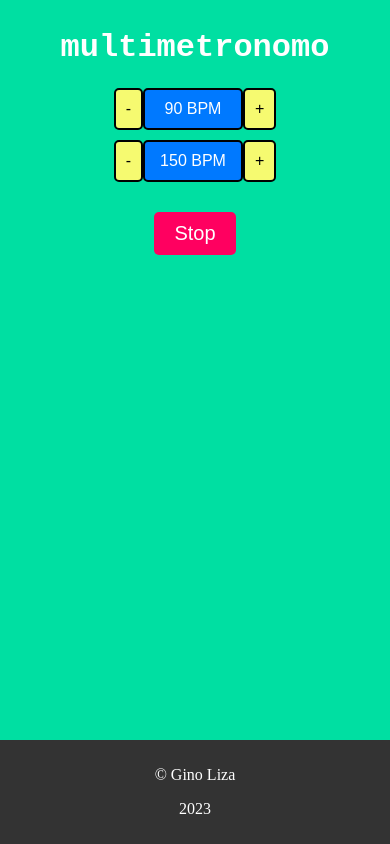
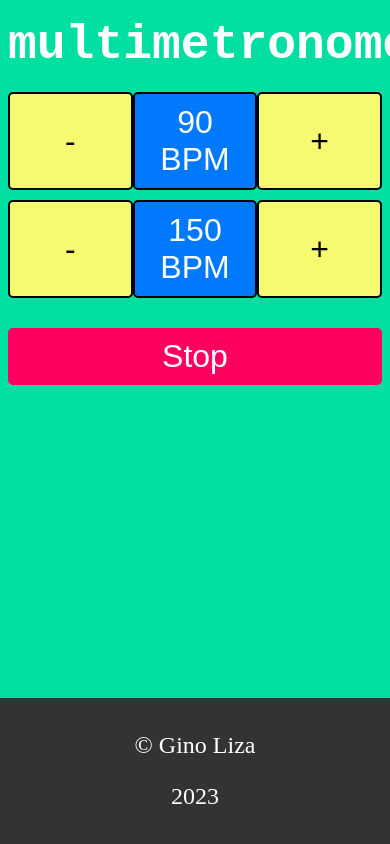
Before and after one commit to gino-lr/foo, a plain HTML site: page metronome/index.html in a window 390 px wide. Shown: the top 844 px of the page. Drawn offline with Linux system fonts and the light colour scheme.

Commit message:
Added responsiveness

```diff
--- a/metronome/style.css
+++ b/metronome/style.css
@@ -69,11 +69,6 @@ h1 {
     color: #fff;
 }
 
-.button-row {
-    display: flex;
-    flex-direction: row;
-}
-
 #tempo-1,
 #tempo-2 {
     width: 100px;
@@ -104,3 +99,51 @@ footer {
     bottom: 0;
     width: 99%;
 }
+
+@media (max-width: 1080px) {
+    h1 {
+        font-size: 3rem;
+        text-align: center;
+        margin: auto;
+    }
+
+    .container {
+        width: 100%;
+        padding: 10px;
+    }
+
+    .tempo-buttons {
+        width: 100%;
+        align-items: center;
+    }
+
+    .button-row {
+        display: flex;
+        justify-content: space-between;
+        width: 100%;
+    }
+
+    #tempo-1,
+    #tempo-2 {
+        width: 100%;
+        margin-bottom: 10px;
+        font-size: 2rem;
+    }
+
+    #tempo-1-decrease,
+    #tempo-1-increase,
+    #tempo-2-decrease,
+    #tempo-2-increase {
+        width: 100%;
+        font-size: 2rem;
+    }
+
+    #stop {
+        width: 100%;
+        font-size: 2rem;
+    }
+
+    footer {
+        font-size: 1.5rem;
+    }
+}
```
